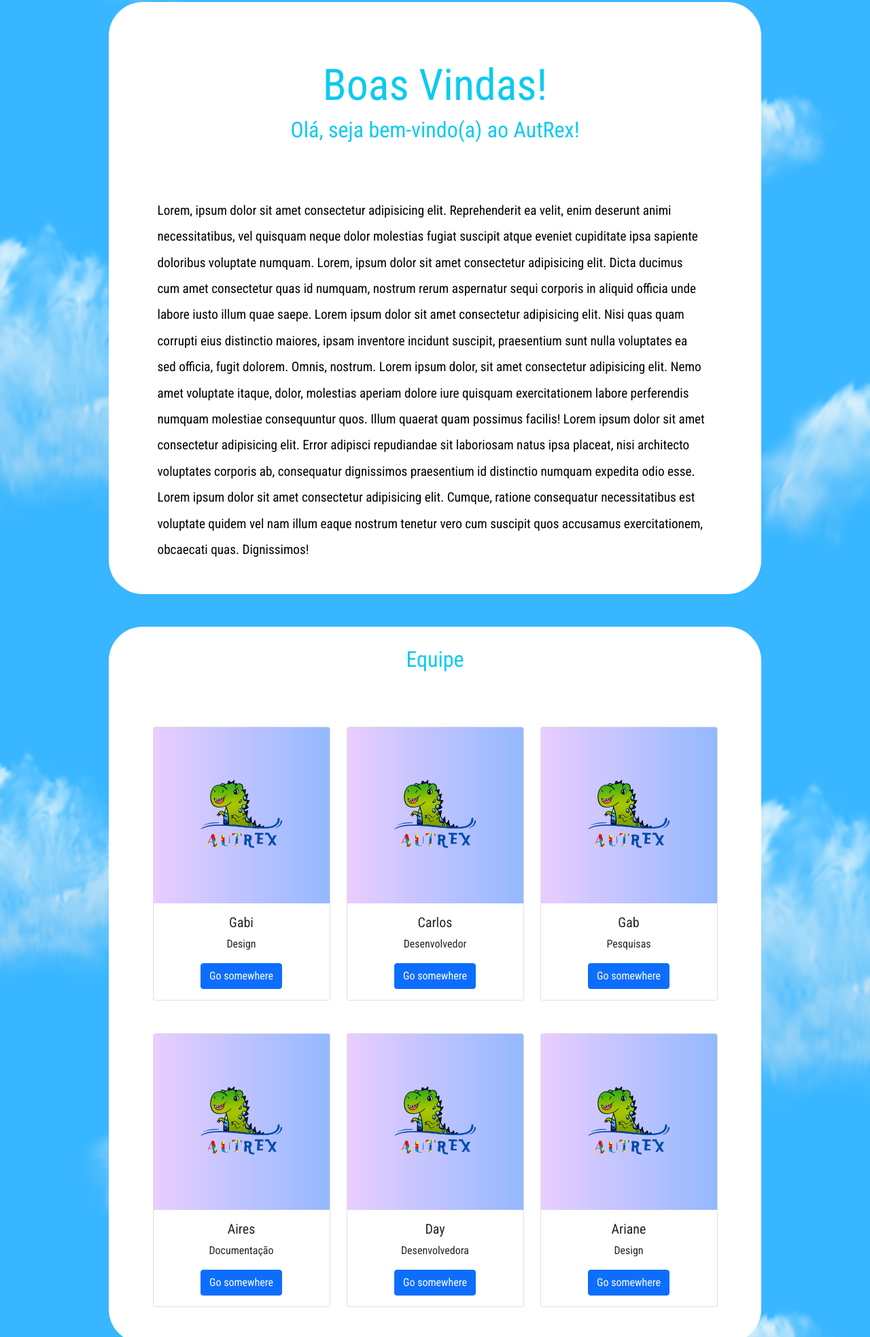
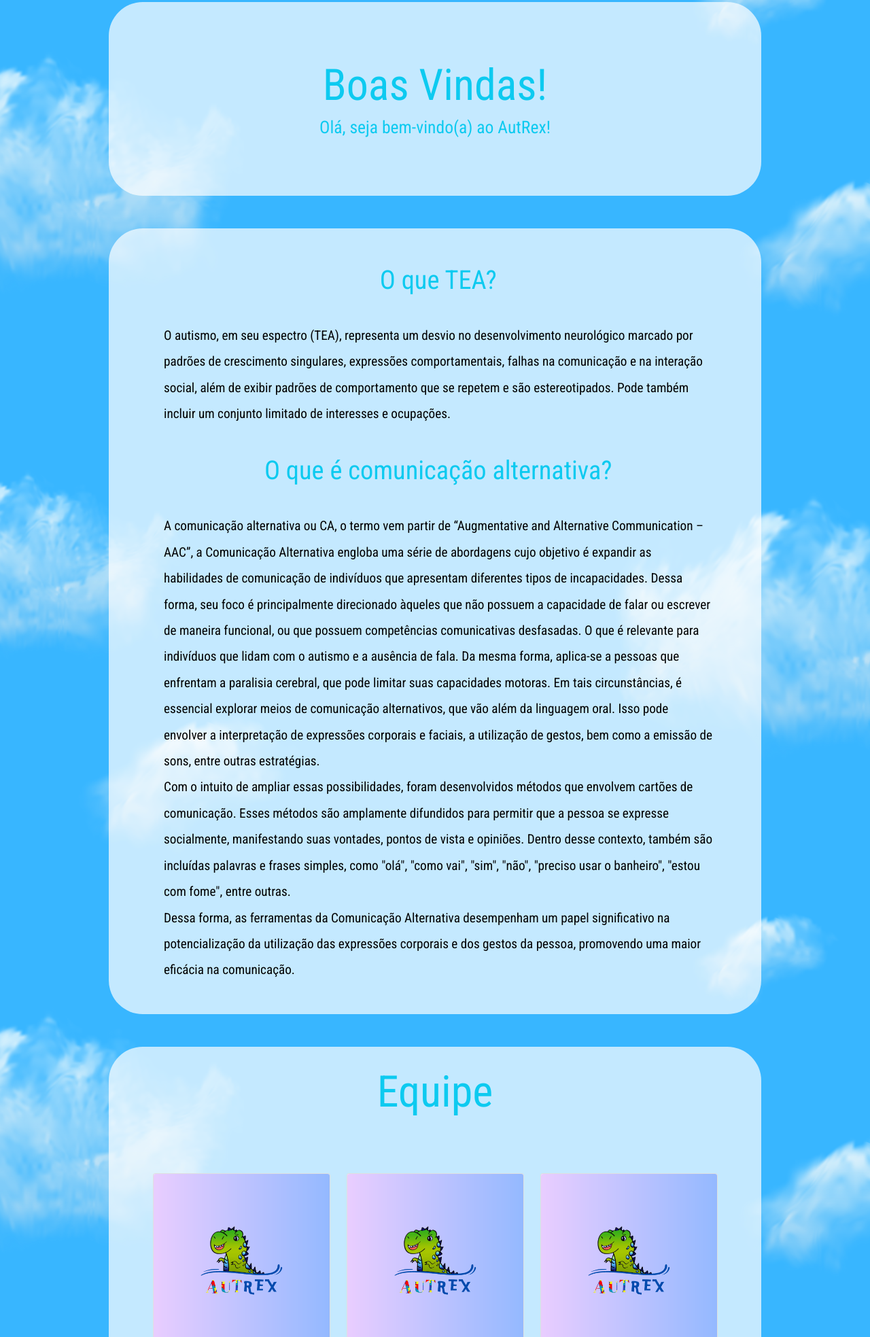
Before and after one commit to Carlos-Eduardo-Rabelo/AutRex, a plain HTML site: page index.html in a window 1280 px wide. Shown: the part 833-2800 px from the top of the page at 68% size. Drawn offline with Linux system fonts and the light colour scheme.

Commit message:
Add files via upload

```diff
--- a/css/style.css
+++ b/css/style.css
@@ -12,13 +12,15 @@ body{
     width: 75%;
     margin: auto;
     margin-bottom: 3em;
-    background-color: #FFFFFF;
+    background-color: rgb(255, 255, 255, 0.7);
     padding: 5px;
     border-top-left-radius: 50px;
     border-top-right-radius: 50px;
     border-bottom-left-radius: 50px;
     border-bottom-right-radius: 50px;
   }
+
+
 
 .navbackground{
     background-image: linear-gradient(to right, #E9CDFF, #94B9FF,#049DD9);
@@ -35,6 +37,12 @@ body{
     color: #0dcaf0;
 }
 
+.titulo-2{
+    text-align: center;
+    font-size: 1.6em;
+    color: #0dcaf0;
+}
+
 .subtitulo{
     text-align: center;
     font-size: 2em;
@@ -42,6 +50,7 @@ body{
 }
 
 .textoSobre{
+    margin-top: 5%;
     margin-bottom: 5%;
     line-height: 2em;
 }
@@ -62,8 +71,9 @@ body{
 
 .sobre{
     width: 85%;
-    margin-left: 7%;
+    margin-left: 8%;
     margin-right: 5%;
+    margin-top: 5%;
     text-align: left;
     align-items: center;
     color: black;
--- a/index.html
+++ b/index.html
@@ -69,29 +69,36 @@
             <h1 class="titulo">
                 Boas Vindas!
             </h1>
-            <h2 class="subtitulo">
+            <h2 class="titulo-2">
                 Olá, seja bem-vindo(a) ao AutRex!
             </h2>
         </div>
+    </div>
+    <div class="conteudo">
         <div class="sobre">
+          <h2 class="subtitulo">O que TEA?</h2>
           <p class="textoSobre">
-            Lorem, ipsum dolor sit amet consectetur adipisicing elit. Reprehenderit ea velit, enim deserunt animi necessitatibus, vel quisquam neque dolor molestias fugiat suscipit atque eveniet cupiditate ipsa sapiente doloribus voluptate numquam.
-            Lorem, ipsum dolor sit amet consectetur adipisicing elit. Dicta ducimus cum amet consectetur quas id numquam, nostrum rerum aspernatur sequi corporis in aliquid officia unde labore iusto illum quae saepe.
-            Lorem ipsum dolor sit amet consectetur adipisicing elit. Nisi quas quam corrupti eius distinctio maiores, ipsam inventore incidunt suscipit, praesentium sunt nulla voluptates ea sed officia, fugit dolorem. Omnis, nostrum.
-            Lorem ipsum dolor, sit amet consectetur adipisicing elit. Nemo amet voluptate itaque, dolor, molestias aperiam dolore iure quisquam exercitationem labore perferendis numquam molestiae consequuntur quos. Illum quaerat quam possimus facilis!
-            Lorem ipsum dolor sit amet consectetur adipisicing elit. Error adipisci repudiandae sit laboriosam natus ipsa placeat, nisi architecto voluptates corporis ab, consequatur dignissimos praesentium id distinctio numquam expedita odio esse.
-            Lorem ipsum dolor sit amet consectetur adipisicing elit. Cumque, ratione consequatur necessitatibus est voluptate quidem vel nam illum eaque nostrum tenetur vero cum suscipit quos accusamus exercitationem, obcaecati quas. Dignissimos!
+            O autismo, em seu espectro (TEA), representa um desvio no desenvolvimento neurológico marcado por padrões de crescimento singulares, expressões comportamentais, falhas na comunicação e na interação social, além de exibir padrões de comportamento que se repetem e são estereotipados. Pode também incluir um conjunto limitado de interesses e ocupações.
+          </p>
+          <h2 class="subtitulo">
+            O que é comunicação alternativa?
+          </h2>
+          <p class="textoSobre">
+            A comunicação alternativa ou CA, o termo vem partir de “Augmentative and Alternative Communication – AAC”, a Comunicação Alternativa engloba uma série de abordagens cujo objetivo é expandir as habilidades de comunicação de indivíduos que apresentam diferentes tipos de incapacidades. Dessa forma, seu foco é principalmente direcionado àqueles que não possuem a capacidade de falar ou escrever de maneira funcional, ou que possuem competências comunicativas desfasadas.
+            O que é relevante para indivíduos que lidam com o autismo e a ausência de fala. Da mesma forma, aplica-se a pessoas que enfrentam a paralisia cerebral, que pode limitar suas capacidades motoras. Em tais circunstâncias, é essencial explorar meios de comunicação alternativos, que vão além da linguagem oral. Isso pode envolver a interpretação de expressões corporais e faciais, a utilização de gestos, bem como a emissão de sons, entre outras estratégias.
+            <br> Com o intuito de ampliar essas possibilidades, foram desenvolvidos métodos que envolvem cartões de comunicação. Esses métodos são amplamente difundidos para permitir que a pessoa se expresse socialmente, manifestando suas vontades, pontos de vista e opiniões. Dentro desse contexto, também são incluídas palavras e frases simples, como "olá", "como vai", "sim", "não", "preciso usar o banheiro", "estou com fome", entre outras.
+            <br> Dessa forma, as ferramentas da Comunicação Alternativa desempenham um papel significativo na potencialização da utilização das expressões corporais e dos gestos da pessoa, promovendo uma maior eficácia na comunicação.
           </p>
         </div>
     </div>
-    <div class="conteudo text-center">
+    <div class="conteudo text-center partequipe">
       <div class="equipe">
-        <h1 class="subtitulo">
+        <h1 class="titulo">
           Equipe
         </h1>
       </div>
       <div class="row equipeconteudo-1">
-        <div class="col">
+        <div class="col-md">
           <div class="card">
             <img src="img/logoAutRex.png" class="card-img-top" alt="...">
 
@@ -102,7 +109,7 @@
             </div>
           </div>
         </div>
-        <div class="col">
+        <div class="col-md">
           <div class="card">
             <img src="img/logoAutRex.png" class="card-img-top" alt="...">
 
@@ -113,7 +120,7 @@
             </div>
           </div>
         </div>
-        <div class="col">
+        <div class="col-md">
           <div class="card">
             <img src="img/logoAutRex.png" class="card-img-top" alt="...">
 
@@ -126,7 +133,7 @@
         </div>
       </div>
       <div class="row equipeconteudo">
-        <div class="col"><div class="card">
+        <div class="col-md"><div class="card">
           <img src="img/logoAutRex.png" class="card-img-top" alt="...">
 
           <div class="card-body">
@@ -135,16 +142,19 @@
             <a href="#" class="btn btn-primary">Go somewhere</a>
           </div>
         </div></div>
-        <div class="col"><div class="card">
-          <img src="img/logoAutRex.png" class="card-img-top" alt="...">
+        <div class="col-md">
 
-          <div class="card-body">
-            <h5 class="card-title">Day</h5>
-            <p class="card-text">Desenvolvedora</p>
-            <a href="#" class="btn btn-primary">Go somewhere</a>
+          <div class="card">
+            <img src="img/logoAutRex.png" class="card-img-top" alt="...">
+
+            <div class="card-body">
+              <h5 class="card-title">Day</h5>
+              <p class="card-text">Desenvolvedora</p>
+              <a href="#" class="btn btn-primary">Go somewhere</a>
+            </div>
           </div>
-        </div></div>
-        <div class="col"><div class="card">
+        </div>
+        <div class="col-md"><div class="card">
           <img src="img/logoAutRex.png" class="card-img-top" alt="...">
 
           <div class="card-body">
```
